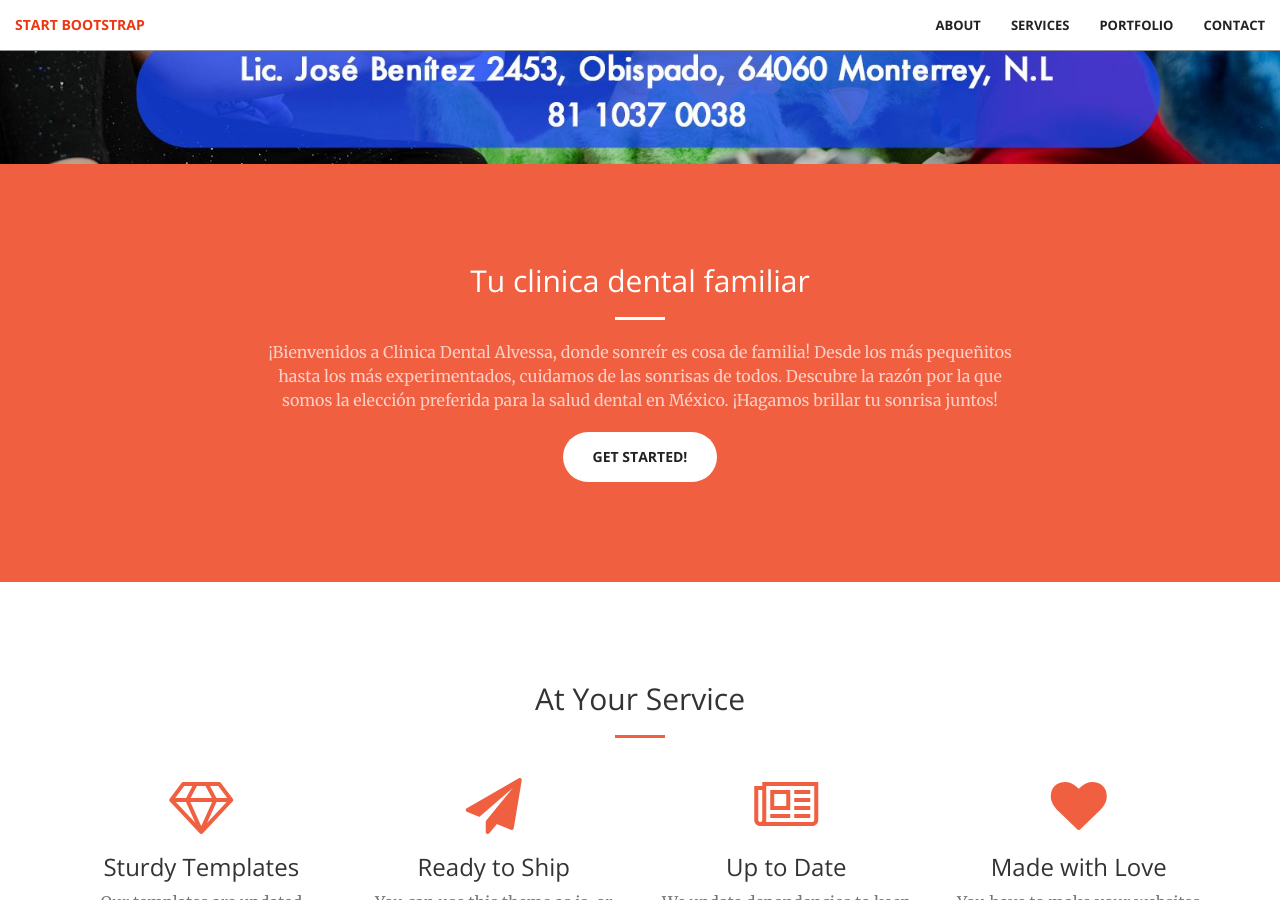
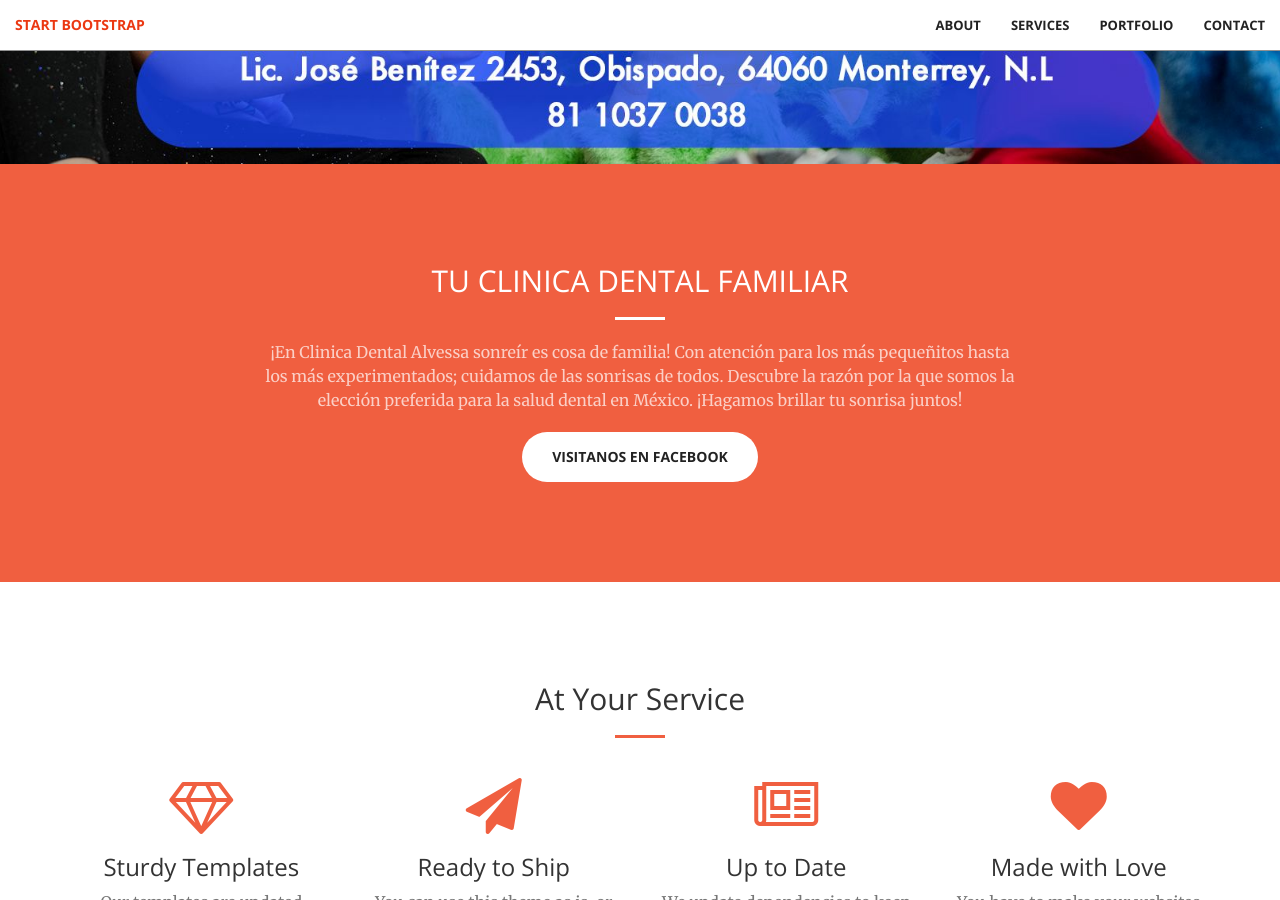
Before and after one commit to patriciogtrz/alvessa.com, a Jekyll site: the page built from index.html, in a window 1280 px wide and 900 px high, scrolled down 736 px. Built offline with Jekyll 4.4.1, drawn with Linux system fonts in a browser that asks for light colours.

Commit message:
Update call-to-action.html

```diff
--- a/_includes/call-to-action.html
+++ b/_includes/call-to-action.html
@@ -2,10 +2,10 @@
     <div class="container">
         <div class="row">
             <div class="col-lg-8 col-lg-offset-2 text-center">
-                <h2 class="section-heading">Tu clinica dental familiar</h2>
+                <h2 class="section-heading">TU CLINICA DENTAL FAMILIAR</h2>
                 <hr class="light">
-                <p class="text-faded">¡Bienvenidos a Clinica Dental Alvessa, donde sonreír es cosa de familia! Desde los más pequeñitos hasta los más experimentados, cuidamos de las sonrisas de todos. Descubre la razón por la que somos la elección preferida para la salud dental en México. ¡Hagamos brillar tu sonrisa juntos!</p>
-                <a href="#" class="btn btn-default btn-xl">Get Started!</a>
+                <p class="text-faded">¡En Clinica Dental Alvessa sonreír es cosa de familia! Con atención para los más pequeñitos hasta los más experimentados; cuidamos de las sonrisas de todos. Descubre la razón por la que somos la elección preferida para la salud dental en México. ¡Hagamos brillar tu sonrisa juntos!</p>
+                <a href="{{ site.facebook_page }}" class="btn btn-default btn-xl">Visitanos en Facebook</a>
             </div>
         </div>
     </div>
```
